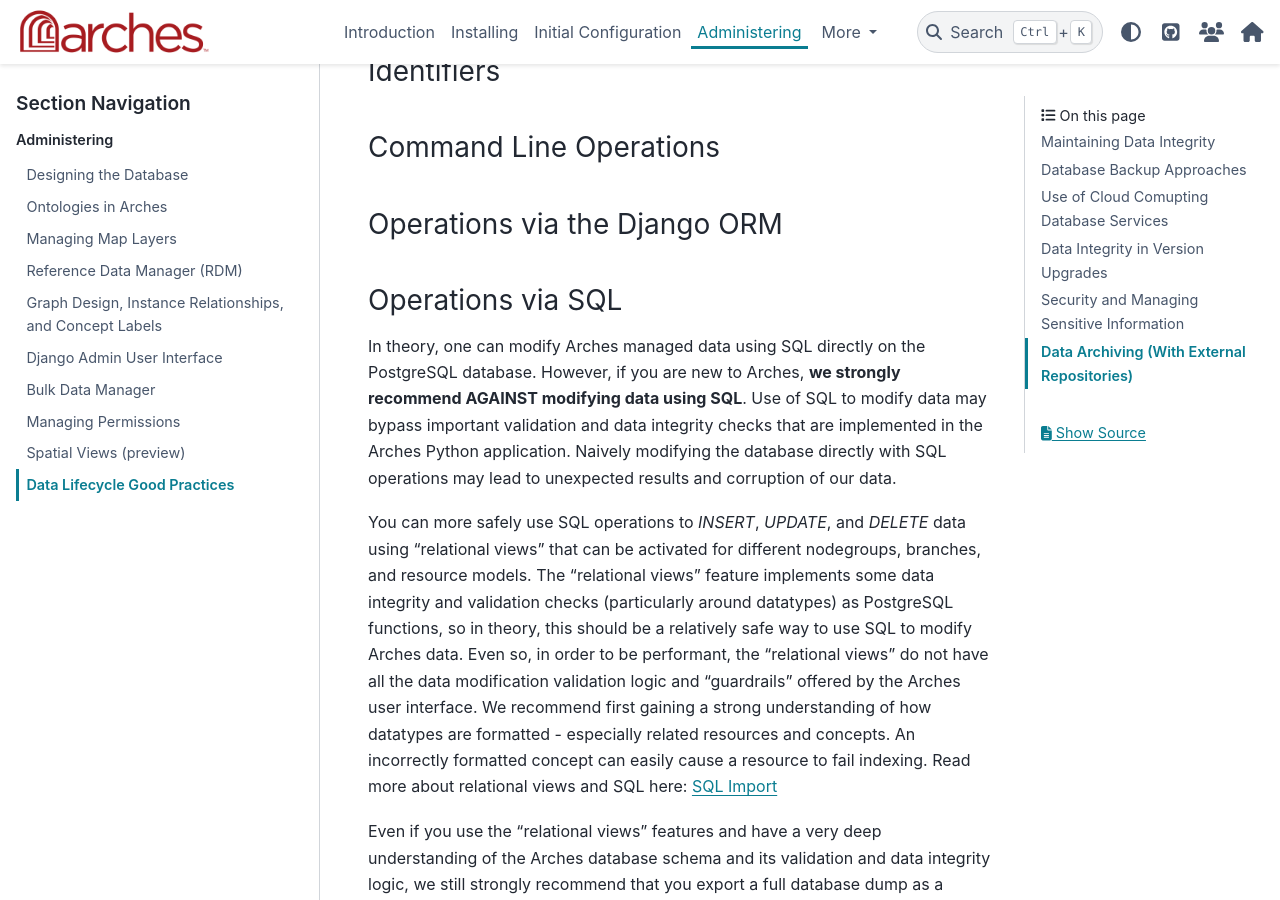
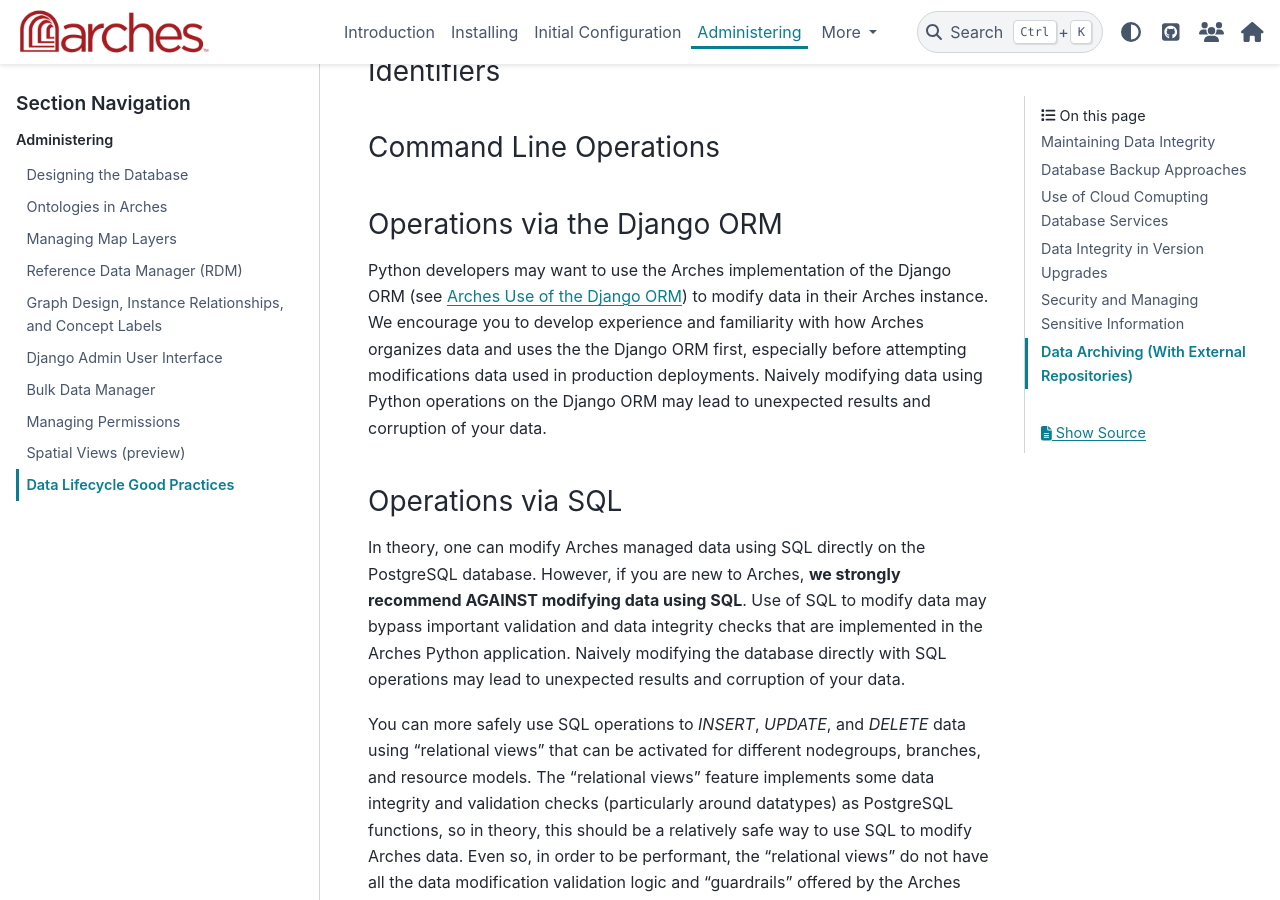
Before and after one commit to archesproject/arches-docs, a Sphinx documentation site: the page built from docs/administering/data-life-cycle.rst, in a window 1280 px wide and 900 px high, scrolled down 748 px. Built offline with Sphinx 7.4.7 and the PyData theme 0.15.4, drawn with Linux system fonts in a browser that asks for light colours.

Commit message:
Started section on data updates via the Django ORM

```diff
--- a/docs/administering/data-life-cycle.rst
+++ b/docs/administering/data-life-cycle.rst
@@ -31,10 +31,13 @@
 Operations via the Django ORM
 -----------------------------
 
+Python developers may want to use the Arches implementation of the Django ORM (see :ref:`Arches Use of the Django ORM`) to modify data in their Arches instance. We encourage you to develop experience and familiarity with how Arches organizes data and uses the the Django ORM first, especially before attempting modifications data used in production deployments. Naively modifying data using Python operations on the Django ORM may lead to unexpected results and corruption of your data.
+
+
 Operations via SQL
 ------------------
 
-In theory, one can modify Arches managed data using SQL directly on the PostgreSQL database. However, if you are new to Arches, **we strongly recommend AGAINST modifying data using SQL**. Use of SQL to modify data may bypass important validation and data integrity checks that are implemented in the Arches Python application. Naively modifying the database directly with SQL operations may lead to unexpected results and corruption of our data.
+In theory, one can modify Arches managed data using SQL directly on the PostgreSQL database. However, if you are new to Arches, **we strongly recommend AGAINST modifying data using SQL**. Use of SQL to modify data may bypass important validation and data integrity checks that are implemented in the Arches Python application. Naively modifying the database directly with SQL operations may lead to unexpected results and corruption of your data.
 
 You can more safely use SQL operations to *INSERT*, *UPDATE*, and *DELETE* data using "relational views" that can be activated for different nodegroups, branches, and resource models. The "relational views" feature implements some data integrity and validation checks (particularly around datatypes) as PostgreSQL functions, so in theory, this should be a relatively safe way to use SQL to modify Arches data. Even so, in order to be performant, the "relational views" do not have all the data modification validation logic and "guardrails" offered by the Arches user interface. We recommend first gaining a strong understanding of how datatypes are formatted - especially related resources and concepts. An incorrectly formatted concept can easily cause a resource to fail indexing. Read more about relational views and SQL here: :ref:`SQL Import`
 
```
